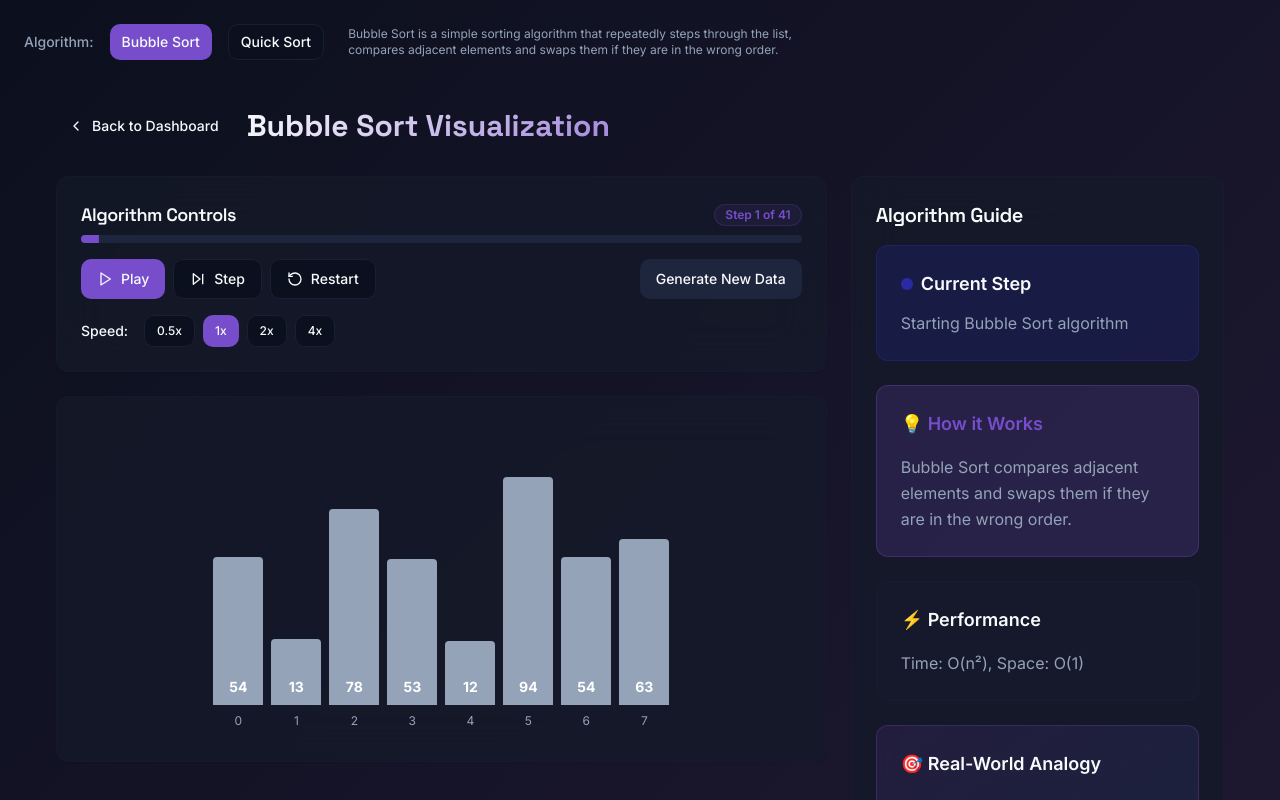
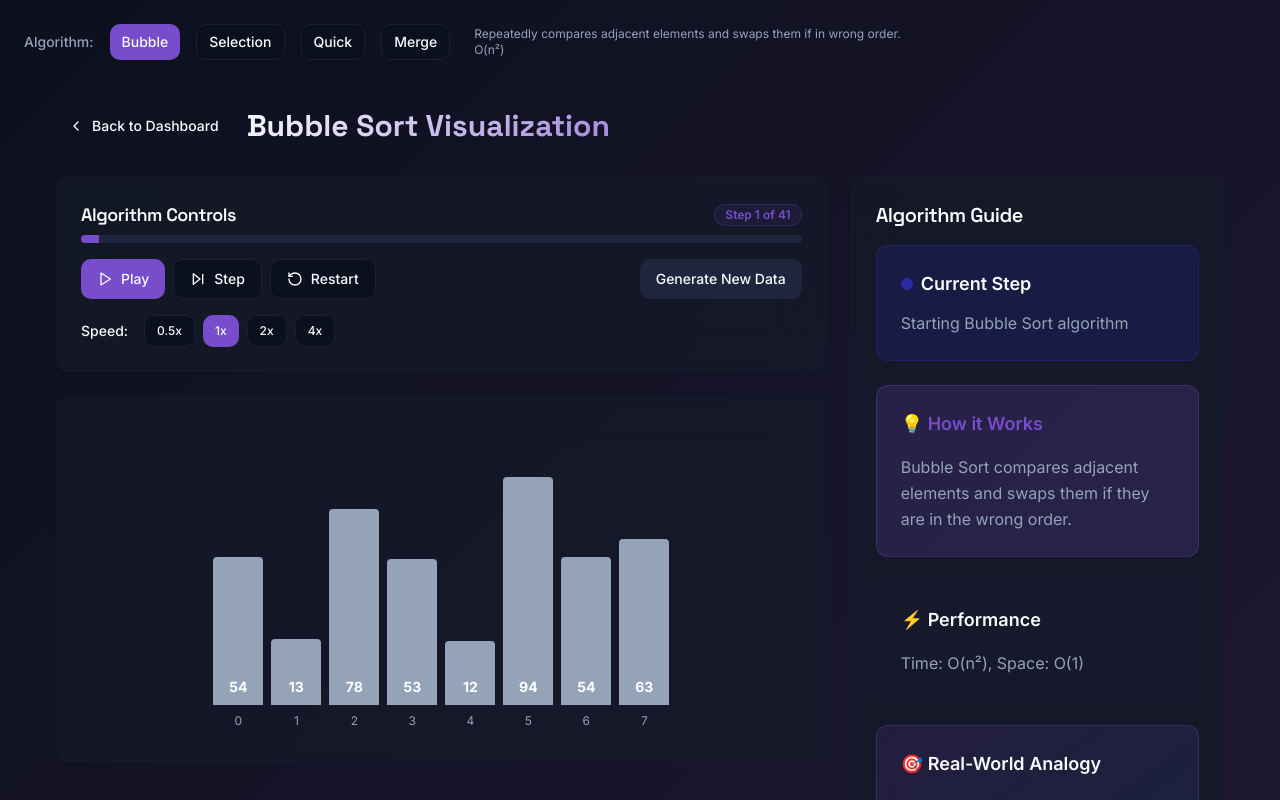
Before and after one commit to aditya34-cyber/dsa-website, a React (Vite) app: page /sorting in a window 1280 px wide. Shown: the top 800 px of the page. Built offline with nearby package versions, Linux system fonts and the light colour scheme.

Commit message:
Add selection and merge sort algorithms

```diff
--- a/src/pages/SortingVisualization.tsx
+++ b/src/pages/SortingVisualization.tsx
@@ -2,11 +2,12 @@ import { useState } from "react";
 import { AlgorithmVisualizer } from "@/components/AlgorithmVisualizer";
 import { generateBubbleSortSteps } from "@/algorithms/bubbleSort";
 import { generateQuickSortSteps } from "@/algorithms/quickSort";
+import { generateSelectionSortSteps } from "@/algorithms/selectionSort";
+import { generateMergeSortSteps } from "@/algorithms/mergeSort";
 import { Button } from "@/components/ui/button";
-import { Card, CardContent, CardHeader, CardTitle } from "@/components/ui/card";
 
 const SortingVisualization = () => {
-  const [selectedAlgorithm, setSelectedAlgorithm] = useState<'bubble' | 'quick'>('bubble');
+  const [selectedAlgorithm, setSelectedAlgorithm] = useState<'bubble' | 'quick' | 'selection' | 'merge'>('bubble');
   const [currentData] = useState(() =>
     Array.from({ length: 8 }, () => Math.floor(Math.random() * 100) + 1)
   );
@@ -15,12 +16,22 @@ const SortingVisualization = () => {
     bubble: {
       title: "Bubble Sort Visualization",
       generateSteps: generateBubbleSortSteps,
-      description: "Bubble Sort is a simple sorting algorithm that repeatedly steps through the list, compares adjacent elements and swaps them if they are in the wrong order."
+      description: "Repeatedly compares adjacent elements and swaps them if in wrong order. O(n²)"
     },
     quick: {
       title: "Quick Sort Visualization",
       generateSteps: generateQuickSortSteps,
-      description: "Quick Sort is a highly efficient sorting algorithm that uses divide-and-conquer to sort arrays by partitioning elements around a pivot."
+      description: "Divides array around a pivot, recursively sorting partitions. O(n log n)"
+    },
+    selection: {
+      title: "Selection Sort Visualization",
+      generateSteps: generateSelectionSortSteps,
+      description: "Finds minimum element and places it at the beginning, repeating for unsorted portion. O(n²)"
+    },
+    merge: {
+      title: "Merge Sort Visualization",
+      generateSteps: generateMergeSortSteps,
+      description: "Divides array into halves, recursively sorts, then merges sorted halves. O(n log n)"
     }
   };
 
@@ -55,14 +66,28 @@ const SortingVisualization = () => {
             variant={selectedAlgorithm === 'bubble' ? 'default' : 'outline'}
             onClick={() => setSelectedAlgorithm('bubble')}
           >
-            Bubble Sort
+            Bubble
+          </Button>
+          <Button
+            size="sm"
+            variant={selectedAlgorithm === 'selection' ? 'default' : 'outline'}
+            onClick={() => setSelectedAlgorithm('selection')}
+          >
+            Selection
           </Button>
           <Button
             size="sm"
             variant={selectedAlgorithm === 'quick' ? 'default' : 'outline'}
             onClick={() => setSelectedAlgorithm('quick')}
           >
-            Quick Sort
+            Quick
+          </Button>
+          <Button
+            size="sm"
+            variant={selectedAlgorithm === 'merge' ? 'default' : 'outline'}
+            onClick={() => setSelectedAlgorithm('merge')}
+          >
+            Merge
           </Button>
           <span className="text-xs text-muted-foreground ml-2 max-w-md">{currentAlg.description}</span>
         </div>
```
